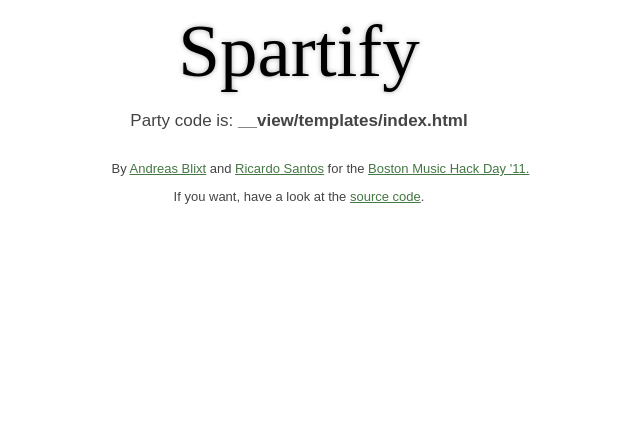
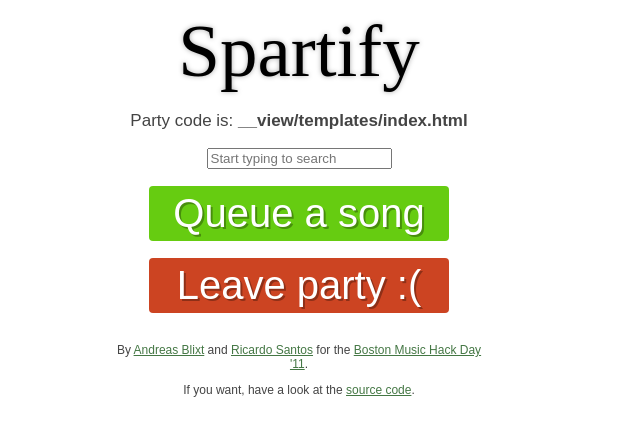
Before and after one commit to blixt/spartify, a Python web app: template templates/index.html in a window 1280 px wide. Shown: the top 436 px of the page, without its empty margins (341-981 px from the left). Run offline with Jinja, Linux system fonts and the light colour scheme; the template is opened without the code that fills it, so the values that code supplies are empty; some web fonts are replaced.

Commit message:
Interface improvements

```diff
--- a/static/spartify.css
+++ b/static/spartify.css
@@ -20,28 +20,46 @@ button {
 	color: #fff;
 	cursor: pointer;
 	font-family: 'Rancho', sans-serif;
-	font-size: 40px;
 	outline: 0;
 	padding: 5px;
 	position: relative;
 	text-shadow: rgba(0, 0, 0, .3) 2px 2px 0;
+}
+
+button.nav {
+	font-size: 40px;
 	transition: box-shadow 150ms;
 	-moz-transition: box-shadow 150ms;
 	-webkit-transition: box-shadow 150ms;
 	width: 300px;
 }
-
-button:focus, button:hover {
+button.nav:focus, button.nav:hover {
 	box-shadow: #77f 0 0 50px;
 	z-index: 1;
 }
 
+button.cancel {
+	background: #c42;
+}
+button.cancel:focus, button.cancel:hover {
+	box-shadow: #c42 0 0 50px;
+}
+
+
 button.create {
 	background: #6c1;
 }
-
 button.create:focus, button.create:hover {
 	box-shadow: #6c1 0 0 50px;
+}
+
+button[disabled] {
+	background: #aaa;
+	color: #444;
+}
+
+button[disabled]:focus, button[disabled]:hover {
+	box-shadow: none;
 }
 
 h1 {
@@ -59,23 +77,22 @@ section {
 }
 
 #derp {
-	font-size: 13px;
+	font-size: 12px;
 	margin: 30px auto;
-	white-space: nowrap;
 }
 
 #info {
 	margin: 5px 0 0;
 }
 
-#p-join .p-main,
-#p-join .p-party,
-#p-main .p-join,
-#p-main .p-party,
-#p-party .p-join,
-#p-party .p-main
+.p-join, .p-main, .p-party {
+	display: none;
+}
+#p-join .p-join,
+#p-main .p-main,
+#p-party .p-party
 {
-	display: none;
+	display: block;
 }
 
 #songs {
@@ -87,8 +104,12 @@ section {
 }
 
 #songs li {
+	box-sizing: border-box;
+	-moz-box-sizing: border-box;
+	-webkit-box-sizing: border-box;
 	display: block;
 	border: #ccc solid 1px;
-	height: 40px;
+	height: 50px;
 	position: absolute;
+	width: 375px;
 }
--- a/static/spartify.js
+++ b/static/spartify.js
@@ -4,26 +4,33 @@ var spartify = function () {
 		this.mock_songs_ = [];
 	}
 	MockApi.prototype.createParty = function (cb) {
+		console.log('MockApi: createParty');
 		setTimeout(function () {
 			cb('ABCDEFG1234');
 		}, 300);
 	}
 	MockApi.prototype.getSongs = function (party, cb) {
+		console.log('MockApi: getSongs', party);
+		var t = this;
 		setTimeout(function () {
-			cb(this.mock_songs_);
+			cb(t.mock_songs_);
 		}, 300);
 	}
-	MockApi.prototype.vote = function (party, song, cb) {
+	MockApi.prototype.vote = function (partyCode, uri, cb) {
+		console.log('MockApi: vote', partyCode, uri);
+		var t = this;
 		setTimeout(function () {
-			if (Math.random() < 0.3 && this.mock_songs_.length > 1) {
-				var i = Math.floor(Math.random() * (this.mock_songs_.length - 1));
-				var song = this.mock_songs_[i];
-				this.mock_songs_[i] = this.mock_songs_[i + 1];
-				this.mock_songs_[i + 1] = song;
+			if (Math.random() < 0.3 && t.mock_songs_.length > 1) {
+				var i = Math.floor(Math.random() * (t.mock_songs_.length - 1));
+				var song = t.mock_songs_[i];
+				t.mock_songs_[i] = t.mock_songs_[i + 1];
+				t.mock_songs_[i + 1] = song;
 			}
-			cb(this.mock_songs_);
+			t.mock_songs_.push(uri);
+			cb(t.mock_songs_);
 		}, 300);
 	}
+
 
 	// The real API.
 	function Api() {
@@ -32,21 +39,32 @@ var spartify = function () {
 		$.getJSON('/api/get_songs', {party: '"' + party + '"'}, cb);
 	}
 
-	/*
-	 * === Interface code. ===
-	 */
+
+	return {
+		api: new MockApi()
+	};
+}();
+
+// Interface code.
+(function () {
 	var partyCode = null;
 
 	function go(page) {
 		$('body').attr('id', 'p-' + page);
+		$('button').attr('disabled', false);
 		$(window).scrollTop(0);
+
+		if (page != 'party') {
+			clearTimeout(timeout);
+			partyCode = null;
+		}
 	}
 
 	var timeout, container = $('#songs');
 	function songsCallback(songs) {
 		container.css('height', songs.length * 40);
 
-		var traversed = [];
+		var lis = container.children('li'), traversed = [];
 		for (var i = 0; i < songs.length; i++) {
 			var uri = songs[i],
 				li = container.children('li[data-uri="' + uri + '"]');
@@ -55,16 +73,23 @@ var spartify = function () {
 				li = $('<li>')
 					.attr('data-uri', uri)
 					.text(uri)
+					.append('<button>+1</button>')
 					.appendTo(container);
 			} else {
-				traversed.push(li);
+				traversed.push(li[0]);
 			}
 
 			li.css('top', i * 40);
 		}
-		container.children('li').not(traversed).remove();
+		lis.not(traversed).remove();
 
 		timeout = setTimeout(getSongs, 1000);
+	}
+
+	function vote(uri) {
+		if (!partyCode) alert('vote without party?');
+		clearTimeout(timeout);
+		spartify.api.vote(partyCode, uri, songsCallback);
 	}
 
 	function getSongs() {
@@ -78,27 +103,44 @@ var spartify = function () {
 		partyCode = code;
 		$('#party-code').html('Party code is: <strong>' + code + '</strong>');
 		go('party');
+
+		getSongs();
 	}
 
+
+	// Main page
 	$('#start').click(function () {
+		$('button').attr('disabled', true);
 		$('#party-code').text('...');
 		spartify.api.createParty(function (code) {
-			history.pushState({page: 'party', partyCode: code}, null, code);
+			history.pushState({page: 'party', partyCode: code}, null, '/' + code);
 			enterParty(code);
 		});
 	});
 
 	$('#go-join').click(function () {
 		go('join');
-		history.pushState({page: 'join'}, null, 'join');
+		history.pushState({page: 'join'}, null, '/join');
 	});
 
+	// Party page
+	$('#add-song').click(function () {
+		vote($('#search').val());
+	});
+
+	$('#songs button').live('click', function () {
+		var uri = $(this).closest('li').data('uri');
+		vote(uri);
+	});
+
+	// Generic
 	$('.go-to-main').click(function () {
 		go('main');
-		history.pushState({page: 'main'}, null, '');
+		history.pushState({page: 'main'}, null, '/');
 	});
 
 
+	go('main');
 	switch (location.pathname) {
 		case '/':
 			break;
@@ -110,8 +152,21 @@ var spartify = function () {
 			break;
 	}
 
+	$(window).bind('popstate', function (e) {
+		var state = e.originalEvent.state;
+		if (!state) return;
 
-	return {
-		api: new MockApi()
-	};
-}();
+		switch (state.page) {
+			case 'join':
+				go('join');
+				break;
+			case 'main':
+				go('main');
+				break;
+			case 'party':
+				$('button').attr('disabled', true);
+				enterParty(state.partyCode);
+				break;
+		}
+	});
+})();
--- a/templates/index.html
+++ b/templates/index.html
@@ -18,28 +18,31 @@
   })();
 </script>
 </head>
-<body id="p-main">
+<body>
 <section id="intro">
 	<img class="p-main" src="/static/spartify.png">
 	<h1>Spartify</h1>
 	<p class="p-main" id="info">Create a party to let people suggest songs to play in <a href="http://www.spotify.com/">Spotify</a>, and vote on what should play next. No more huddling in front of one computer or messing up the play queue!
 </section>
 <section class="p-main" id="actions">
-	<p><button class="create" id="start">Start a party!</button>
-	<p><button id="go-join">Join a party</button>
+	<p><button class="nav" id="go-join">Join a party</button>
+	<p><button class="nav create" id="start">Start a party!</button>
 </section>
 <section class="p-join" id="party-joiner">
 	<p>Enter the party code below.
-	<p><button class="create" id="join">Join!</button>
-	<p><button class="go-to-main">Go back</button>
+	<p><button class="nav create" id="join">Join!</button>
+	<p><button class="nav go-to-main">Go back</button>
 </section>
 <section class="p-party" id="party-room">
 	<p id="party-code">Party code goes here
+	<p><input id="search" placeholder="Start typing to search">
+	<p><button class="nav create" id="add-song">Queue a song</button>
 	<ul id="songs">
 	</ul>
+	<p><button class="nav cancel go-to-main">Leave party :(</button>
 </section>
 <section id="derp">
-	<p>By <a href="http://twitter.com/andreas_blixt" title="@andreas_blixt">Andreas Blixt</a> and <a href="http://twitter.com/ricardovice" title="@ricardovice">Ricardo Santos</a> for the <a href="http://boston.musichackday.org/2011/">Boston Music Hack Day '11.</a>
+	<p>By <a href="http://twitter.com/andreas_blixt" title="@andreas_blixt">Andreas Blixt</a> and <a href="http://twitter.com/ricardovice" title="@ricardovice">Ricardo Santos</a> for the <a href="http://boston.musichackday.org/2011/">Boston Music Hack Day '11</a>.
 	<p>If you want, have a look at the <a href="http://github.com/blixt/spartify">source code</a>.</p>
 </section>
 <script src="/static/jquery-1.7.min.js"></script>
```
